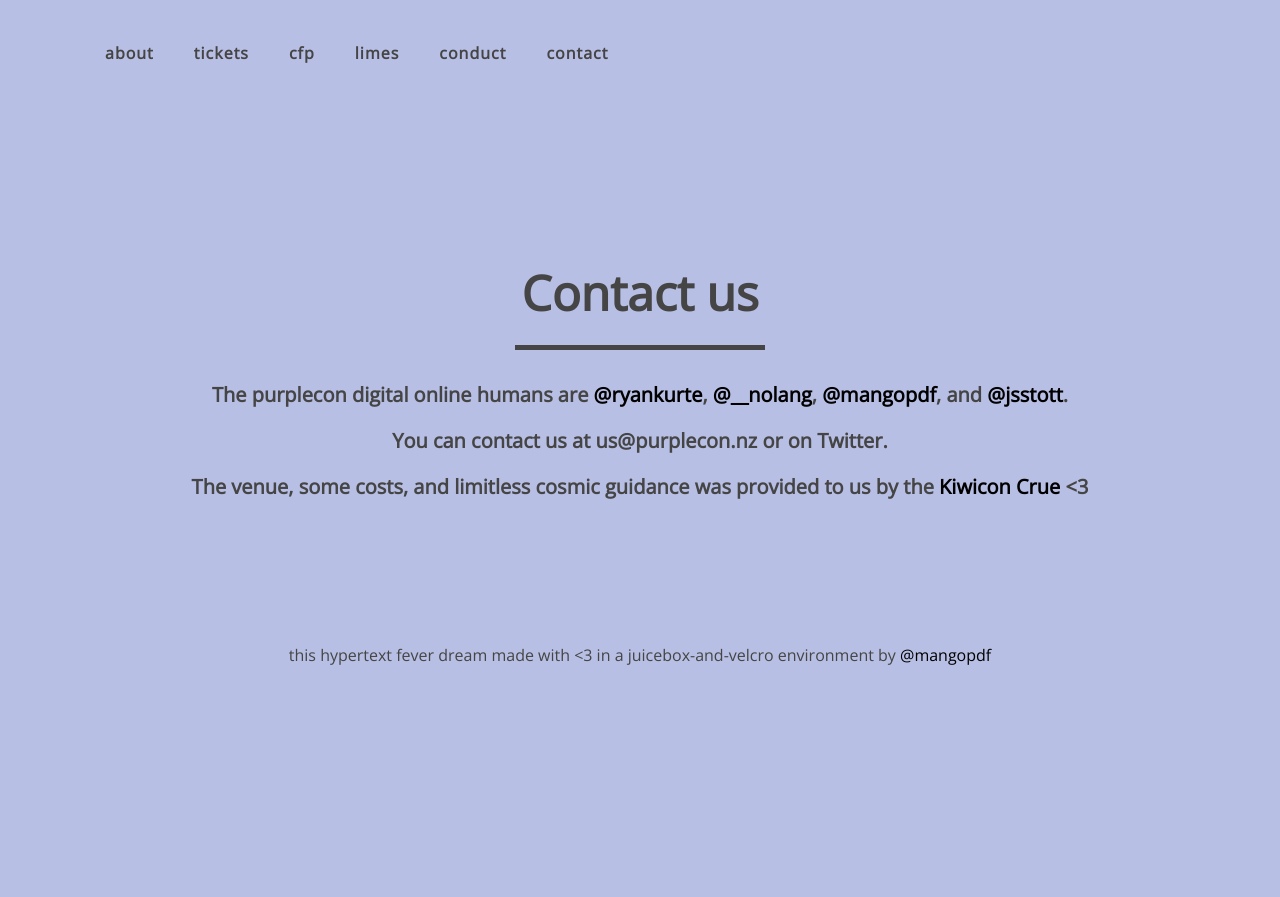
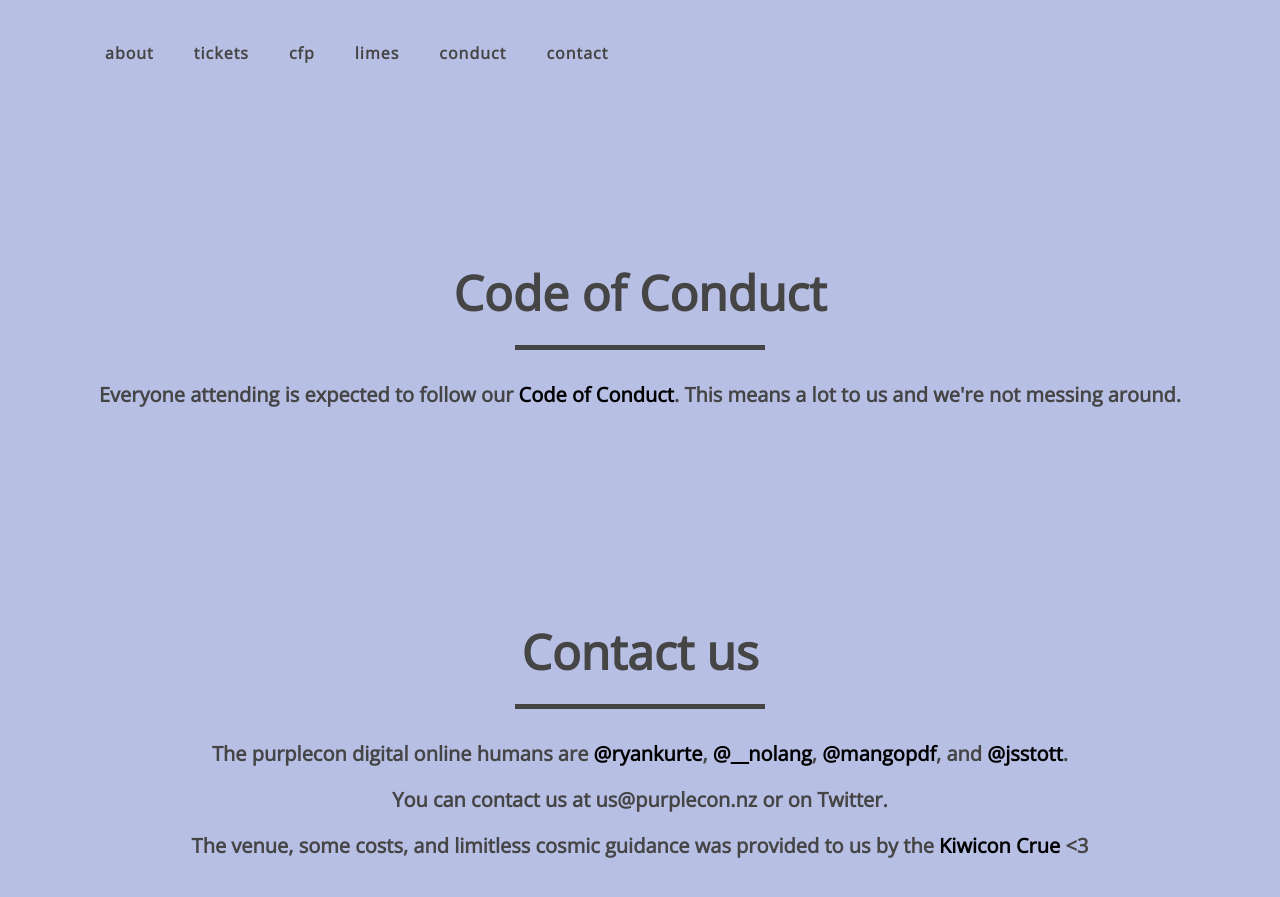
Before and after one commit to purplecon/2018.purplecon.nz, a Jekyll site: the page built from README.md, in a window 1280 px wide and 900 px high, scrolled down 2174 px. Shown: the top 897 px of the window. Built offline with Jekyll 4.4.1, drawn with Linux system fonts in a browser that asks for light colours; our own code applies the rules of GitHub Pages for plain Markdown files; before the commit the page ends 2882 px from its top, so only the background shows below that.

Commit message:
add code of conduct to main page

```diff
--- a/_config.yml
+++ b/_config.yml
@@ -40,5 +40,6 @@ can_i_be_a_purplecon: "Have yourself a browse of the CFP."
 is_purplecon_gateway_cloud: "log in, become a presenter, everybody to the data centre"
 tickets_description: "One day you'll be able to buy tickets here. Not today, though."
 who_is_it_for: "Developers, Students, Security People, Nurses, The Illuminati, Elves, Level 8 Wizards. Anyone who wants to learn about defensive computer security."
-cfp_description: "Want to talk at purplecon? Come on down to <a href=\"/\">CFP</a> town. Do <em>not</em> actually send us papers. We don't know what to do with them."
+cfp_description: "Want to talk at purplecon? Come on down to <a href=\"https://goo.gl/forms/OrqCEm43zyhY8SUW2\">CFP</a> town. Do <em>not</em> actually send us papers. We don't know what to do with them."
+conduct_description: "Everyone attending is expected to follow our <a href=\"/conduct\">Code of Conduct</a>. This means a lot to us and we're not messing around."
 cfp_link: "https://goo.gl/forms/OrqCEm43zyhY8SUW2"
--- a/_layouts/home.html
+++ b/_layouts/home.html
@@ -154,6 +154,15 @@ layout: default
       </div>
   </section>
 
+    <section id="conduct" class="portfolio success">
+      <div class="container">
+          <h2 class="text-center">Code of Conduct</h2>
+        <hr class="star-primary ">
+        <p>
+        {{ site.conduct_description}}
+        </p>
+      </div>
+  </section>
     <section id="contact" class="portfolio success">
       <div class="container">
           <h2 class="text-center">Contact us</h2>
```
